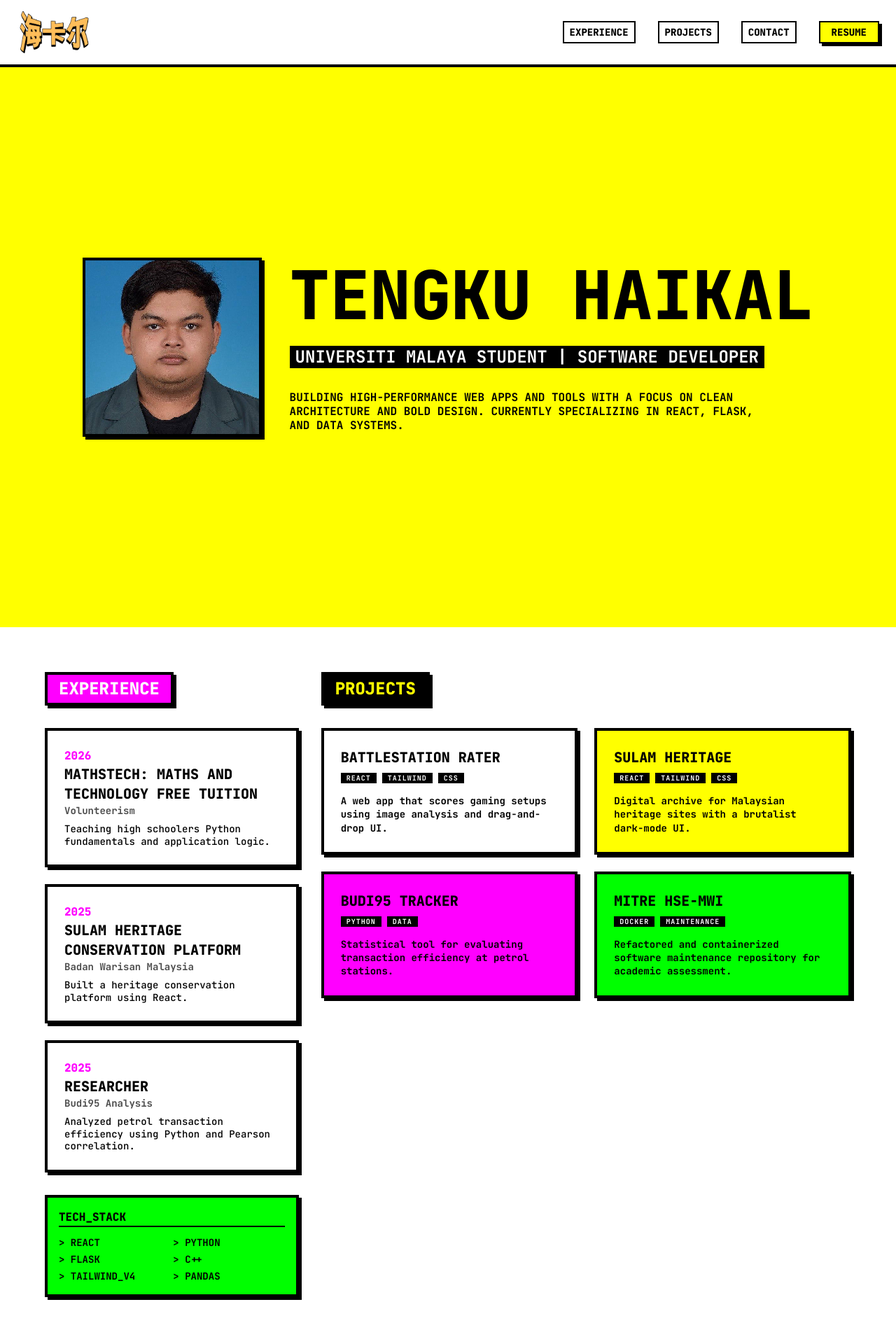
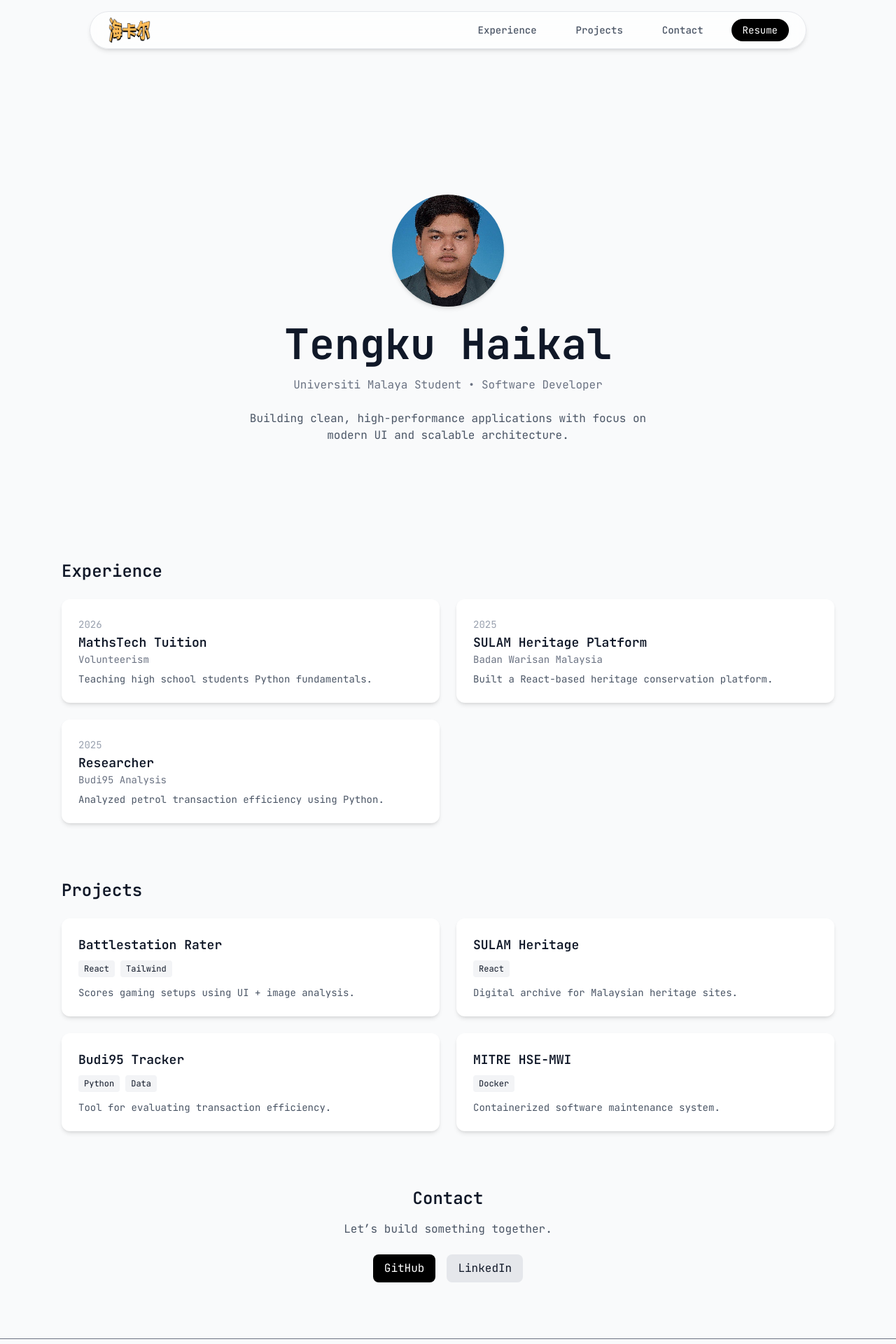
Before and after one commit to tengkuhaikal-12/portfolio, a React (Vite) app: page / in a window 1280 px wide. Shown: the top 1920 px of the page at 70% size. Built offline with nearby package versions, Linux system fonts and the light colour scheme.

Commit message:
change ui

```diff
--- a/index.html
+++ b/index.html
@@ -2,7 +2,7 @@
 <html lang="en">
   <head>
     <meta charset="UTF-8" />
-    <link rel="icon" type="image/svg+xml" href="/src/assets/portfolio.svg" />
+    <link rel="icon" type="image/svg+xml" href="/portfolio.svg" />
     <meta name="viewport" content="width=device-width, initial-scale=1.0" />
     <link href="https://fonts.googleapis.com/css2?family=JetBrains+Mono:wght@100..800&display=swap" rel="stylesheet">
     <title>tmhta's</title>
--- a/src/App.jsx
+++ b/src/App.jsx
@@ -3,154 +3,140 @@ import Navbar from './component/Navbar';
 
 const Portfolio = () => {
   return (
-    <div className="min-h-screen bg-white text-black font-body selection:bg-accent selection:text-white">
+    <div className="min-h-screen bg-gray-50 text-gray-900 font-body">
 
       <Navbar />
-      {/* --- HERO / INTRO SECTION --- */}
-      <section className="mb-16 bg-brand p-8 min-h-[100vh] flex flex-col md:flex-row justify-center items-center gap-10">
 
+      {/* HERO */}
+      <section className="min-h-screen flex flex-col justify-center items-center text-center px-6 pt-28">
         <img
           src="/profile.jpg"
-          alt="profile-picture"
-          className="w-40 h-40 md:w-64 md:h-64 object-cover rounded-full border-4 border-black shadow-flat"
+          alt="profile"
+          className="w-32 h-32 md:w-40 md:h-40 rounded-full object-cover shadow-md mb-6"
         />
 
-        <div className="flex flex-col justify-center items-center md:items-start text-center md:text-left gap-2">
+        <h1 className="text-4xl md:text-6xl font-bold mb-4">
+          Tengku Haikal
+        </h1>
 
-          <h1 className="font-display text-5xl md:text-8xl font-black uppercase leading-none mb-4">
-            TENGKU HAIKAL
-          </h1>
+        <p className="text-gray-500 mb-6">
+          Universiti Malaya Student • Software Developer
+        </p>
 
-          <p className="font-display text-xl md:text-2xl font-bold bg-black text-white inline-block px-2 mb-6">
-            UNIVERSITI MALAYA STUDENT | SOFTWARE DEVELOPER
-          </p>
-
-          <p className="font-display text-l max-w-2xl font-bold leading-tight">
-            BUILDING HIGH-PERFORMANCE WEB APPS AND TOOLS WITH A FOCUS ON
-            CLEAN ARCHITECTURE AND BOLD DESIGN. CURRENTLY SPECIALIZING IN
-            REACT, FLASK, AND DATA SYSTEMS.
-          </p>
-
-        </div>
+        <p className="max-w-xl text-gray-600">
+          Building clean, high-performance applications with focus on
+          modern UI and scalable architecture.
+        </p>
       </section>
 
-      <div className="grid grid-cols-1 lg:grid-cols-12 gap-8 m-16">
+      {/* CONTENT */}
+      <div className="max-w-6xl mx-auto px-6 pb-20 space-y-20">
 
-        {/* --- EXPERIENCE SECTION (Left Column) --- */}
-        <aside className="lg:col-span-4 space-y-8 scroll-mt-24" id='experience'>
-          <h2 className="font-display text-2xl font-black uppercase bg-accent text-white px-4 py-1 border-4 border-black inline-block shadow-flat">
-            Experience
-          </h2>
+        {/* EXPERIENCE */}
+        <section id="experience" className="scroll-mt-28">
+          <h2 className="text-2xl font-semibold mb-6">Experience</h2>
 
-          <div className="space-y-6">
+          <div className="grid md:grid-cols-2 gap-6">
             <ExperienceCard
               year="2026"
-              title="MathsTech: Maths and Technology Free Tuition"
+              title="MathsTech Tuition"
               org="Volunteerism"
-              desc="Teaching high schoolers Python fundamentals and application logic."
-              color='bg-lime'
+              desc="Teaching high school students Python fundamentals."
             />
             <ExperienceCard
               year="2025"
-              title="SULAM Heritage Conservation Platform"
+              title="SULAM Heritage Platform"
               org="Badan Warisan Malaysia"
-              desc="Built a heritage conservation platform using React."
-              color='bg-brand'
+              desc="Built a React-based heritage conservation platform."
             />
             <ExperienceCard
               year="2025"
               title="Researcher"
               org="Budi95 Analysis"
-              desc="Analyzed petrol transaction efficiency using Python and Pearson correlation."
-              color='bg-success'
+              desc="Analyzed petrol transaction efficiency using Python."
             />
           </div>
+        </section>
 
-          {/* SKILLS BOX */}
-          <div className="border-4 border-black p-4 bg-success shadow-flat">
-            <h3 className="font-display font-black uppercase border-b-2 border-black mb-3">Tech_Stack</h3>
-            <ul className="font-display font-bold text-sm grid grid-cols-2 gap-1">
-              <li>{'>'} REACT</li>
-              <li>{'>'} PYTHON</li>
-              <li>{'>'} FLASK</li>
-              <li>{'>'} C++</li>
-              <li>{'>'} TAILWIND_V4</li>
-              <li>{'>'} PANDAS</li>
-            </ul>
-          </div>
-        </aside>
+        {/* PROJECTS */}
+        <section id="projects" className="scroll-mt-28">
+          <h2 className="text-2xl font-semibold mb-6">Projects</h2>
 
-        {/* --- PROJECTS SECTION (Right Column) --- */}
-        <main className="lg:col-span-8 space-y-8 scroll-mt-24" id='projects'>
-          <h2 className="font-display text-2xl font-black uppercase bg-black text-brand px-4 py-1 border-4 border-black inline-block shadow-flat">
-            Projects
-          </h2>
-
-          <div className="grid grid-cols-1 md:grid-cols-2 gap-6">
+          <div className="grid md:grid-cols-2 gap-6">
             <ProjectCard
               title="Battlestation Rater"
-              tags={["React", "Tailwind", "CSS"]}
-              desc="A web app that scores gaming setups using image analysis and drag-and-drop UI."
-              color="bg-white"
+              tags={["React", "Tailwind"]}
+              desc="Scores gaming setups using UI + image analysis."
             />
             <ProjectCard
               title="SULAM Heritage"
-              tags={["React", "Tailwind", "CSS"]}
-              desc="Digital archive for Malaysian heritage sites with a brutalist dark-mode UI."
-              color="bg-brand"
+              tags={["React"]}
+              desc="Digital archive for Malaysian heritage sites."
             />
             <ProjectCard
               title="Budi95 Tracker"
               tags={["Python", "Data"]}
-              desc="Statistical tool for evaluating transaction efficiency at petrol stations."
-              color="bg-accent"
+              desc="Tool for evaluating transaction efficiency."
             />
             <ProjectCard
               title="MITRE HSE-MWI"
-              tags={["Docker", "Maintenance"]}
-              desc="Refactored and containerized software maintenance repository for academic assessment."
-              color="bg-success"
+              tags={["Docker"]}
+              desc="Containerized software maintenance system."
             />
           </div>
-        </main>
+        </section>
+
+        {/* CONTACT */}
+        <section id="contact" className="scroll-mt-28 text-center">
+          <h2 className="text-2xl font-semibold mb-4">Contact</h2>
+
+          <p className="text-gray-600 mb-6">
+            Let’s build something together.
+          </p>
+
+          <div className="flex justify-center gap-4">
+            <a href="#" className="bg-black text-white px-4 py-2 rounded-lg hover:bg-gray-800 transition">
+              GitHub
+            </a>
+            <a href="#" className="bg-gray-200 px-4 py-2 rounded-lg hover:bg-gray-300 transition">
+              LinkedIn
+            </a>
+          </div>
+        </section>
       </div>
 
-      {/* --- FOOTER --- */}
-      <footer className="mt-20 border-t-4 border-black p-8 flex flex-col md:flex-row justify-between items-center gap-4 bg-brand text-black">
-
-        <div className='flex flex-col'>
-        <p className="font-display font-black uppercase">© 2026 // Tengku Haikal </p>
-        <img src="/haikal-logo.svg" alt="TMHTA" className='h-15 w-auto object-contain'/>
-        </div>
-        <div className="flex gap-4">
-          <a href="#" className="bg-black text-white px-4 py-1 font-display font-bold hover:bg-accent transition-colors">GITHUB</a>
-          <a href="#" className="bg-black text-white px-4 py-1 font-display font-bold hover:bg-accent hover:text-black transition-colors">LINKEDIN</a>
-        </div>
+      {/* FOOTER */}
+      <footer className="text-center py-6 text-gray-500 border-t">
+        © 2026 Tengku Haikal
       </footer>
     </div>
   );
 };
 
-/* --- SUB-COMPONENTS FOR CLEANER CODE --- */
+/* ---------------- COMPONENTS ---------------- */
 
-const ExperienceCard = ({ year, title, org, desc, color }) => (
-  <div className={`w-full border-4 border-black hover:${color} p-6 shadow-flat hover:-translate-x-1 hover:-translate-y-1 hover:shadow-flat-lg transition-all cursor-pointer`}>
-    <span className="font-display font-black text-accent">{year}</span>
-    <h3 className="font-display text-xl font-black uppercase">{title}</h3>
-    <p className="font-display font-bold text-sm opacity-70 mb-2">{org}</p>
-    <p className="text-sm font-medium leading-tight">{desc}</p>
+const ExperienceCard = ({ year, title, org, desc }) => (
+  <div className="bg-white p-6 rounded-xl shadow-md hover:shadow-lg transition">
+    <span className="text-sm text-gray-400">{year}</span>
+    <h3 className="text-lg font-semibold">{title}</h3>
+    <p className="text-sm text-gray-500 mb-2">{org}</p>
+    <p className="text-sm text-gray-600">{desc}</p>
   </div>
 );
 
-const ProjectCard = ({ title, tags, desc, color }) => (
-  <div className={`border-4 border-black ${color} p-6 shadow-flat hover:-translate-x-1 hover:-translate-y-1 hover:shadow-flat-lg transition-all cursor-pointer`}>
-    <h3 className="font-display text-xl font-black uppercase mb-2">{title}</h3>
-    <div className="flex flex-wrap gap-2 mb-4">
+const ProjectCard = ({ title, tags, desc }) => (
+  <div className="bg-white p-6 rounded-xl shadow-md hover:shadow-lg transition">
+    <h3 className="text-lg font-semibold mb-2">{title}</h3>
+
+    <div className="flex flex-wrap gap-2 mb-3">
       {tags.map(tag => (
-        <span key={tag} className="bg-black text-white text-[10px] px-2 font-bold uppercase tracking-widest">{tag}</span>
+        <span key={tag} className="text-xs bg-gray-100 px-2 py-1 rounded">
+          {tag}
+        </span>
       ))}
     </div>
-    <p className="text-sm font-bold leading-snug">{desc}</p>
+
+    <p className="text-sm text-gray-600">{desc}</p>
   </div>
 );
 
--- a/src/component/Navbar.jsx
+++ b/src/component/Navbar.jsx
@@ -10,72 +10,65 @@ const Navbar = () => {
   ];
 
   return (
-        <nav className={`sticky top-0 z-50 border-b-4 border-black px-6 py-4 transition-shadow bg-white`}>
-            <div className="max-w-7xl mx-auto flex justify-between items-center">
+    <nav className="fixed top-4 left-1/2 -translate-x-1/2 z-50 w-[90%] max-w-5xl">
+
+      {/* MAIN BAR */}
+      <div className="bg-white/70 backdrop-blur-lg rounded-full shadow-md px-6 py-2 flex justify-between items-center border border-gray-200 bg-brand">
 
         {/* LOGO */}
-                <div className="font-display text-l font-black uppercase tracking-tighter">
-                    <a href="/" className="hover:text-accent transition-colors">
-                        <img src="/haikal-logo.svg" alt="TMHTA" className='h-15 w-auto object-contain'/>
-                    </a>
-                </div>
+        <img src="/haikal-logo.svg" alt="logo" className="h-9 cursor-pointer"/>
 
-                {/* DESKTOP NAV */}
-                <div className="hidden md:flex items-center gap-8">
-                    {navLinks.map((link) => (
+        {/* DESKTOP */}
+        <div className="hidden md:flex gap-6 items-center">
+          {navLinks.map(link => (
             <a
               key={link.name}
               href={link.href}
-                            className="font-display font-black uppercase text-sm hover:bg-black hover:text-white px-2 py-1 transition-all font-20 border-2"
+              className="text-sm text-gray-600 hover:text-white hover:bg-black px-4 py-1.5 rounded-full transition font-medium"
             >
               {link.name}
             </a>
           ))}
+
           <a
             href="/resume.pdf"
-                        className="bg-brand border-2 border-black px-4 py-1 font-display font-black uppercase text-sm shadow-[4px_4px_0px_0px_rgba(0,0,0,1)] hover:shadow-none hover:translate-x-[2px] hover:translate-y-[2px] transition-all"
+            className="bg-black text-white px-4 py-1.5 rounded-full text-sm hover:bg-gray-800 transition"
           >
             Resume
           </a>
         </div>
 
-                {/* MOBILE MENU BUTTON */}
+        {/* MOBILE BUTTON */}
         <button
           onClick={() => setIsOpen(!isOpen)}
-                    className="md:hidden border-2 border-black p-2 bg-accent relative w-8 h-8 flex items-center justify-center"
+          className="md:hidden relative w-8 h-8 flex items-center justify-center cursor-pointer"
         >
-                    <span
-                        className={`absolute w-6 h-1 bg-black transition-all duration-300 ${isOpen ? "rotate-45" : "-translate-y-2"
-                            }`}
-                    ></span>
-
-                    <span
-                        className={`absolute w-6 h-1 bg-black transition-all duration-300 ${isOpen ? "opacity-0" : ""
-                            }`}
-                    ></span>
-
-                    <span
-                        className={`absolute w-6 h-1 bg-black transition-all duration-300 ${isOpen ? "-rotate-45" : "translate-y-2"
-                            }`}
-                    ></span>
+          <span className={`absolute w-5 h-[2px] bg-black transition ${isOpen ? "rotate-45" : "-translate-y-1.5"}`} />
+          <span className={`absolute w-5 h-[2px] bg-black transition ${isOpen ? "opacity-0" : ""}`} />
+          <span className={`absolute w-5 h-[2px] bg-black transition ${isOpen ? "-rotate-45" : "translate-y-1.5"}`} />
         </button>
       </div>
 
-            {/* MOBILE DROPDOWN */}
-            {isOpen && (
-                <div className="md:hidden absolute top-[100%] right-0 bg-accent border-4 border-black p-6 flex flex-col gap-4 animate-in slide-in-from-top duration-300">
-                    {navLinks.map((link) => (
+      {/* MOBILE MENU */}
+      <div
+        className={`md:hidden overflow-hidden transition-all duration-300 ${
+          isOpen ? "max-h-60 opacity-100 mt-2" : "max-h-0 opacity-0"
+        }`}
+      >
+        <div className="bg-white/80 backdrop-blur-lg rounded-2xl shadow-md p-4 flex flex-col border border-gray-200">
+          {navLinks.map(link => (
             <a
               key={link.name}
               href={link.href}
               onClick={() => setIsOpen(false)}
-                            className="font-display font-black uppercase text-l border-b-2 border-black pb-2 hover:bg-black hover:text-white transition-colors"
+              className="text-gray-600 hover:text-white hover:bg-black rounded-full px-4 py-1.5 transition"
             >
               {link.name}
             </a>
           ))}
         </div>
-            )}
+      </div>
+
     </nav>
   );
 };
--- a/src/index.css
+++ b/src/index.css
@@ -34,14 +34,14 @@
 
   /* 3. NO ROUNDED CORNERS (FIXED) */
   /* We define the base radius and specific steps manually to override defaults */
-  --radius: 0px;
+  /* --radius: 0px;
   --radius-sm: 0px;
   --radius-md: 0px;
   --radius-lg: 0px;
   --radius-xl: 0px;
   --radius-2xl: 0px;
   --radius-3xl: 0px;
-  --radius-full: 0px;
+  --radius-full: 0px; */
 
   /* 4. FLAT SURFACE (HARD SHADOW) */
   --shadow-flat: 4px 4px 0px #000000;
@@ -58,13 +58,6 @@
     shape-rendering: crispEdges;
   }
 
-  /* Global reset to ensure no hidden border-radii leak in from browser defaults */
-  *,
-  ::before,
-  ::after {
-    border-radius: 0px !important;
-  }
-
   body {
     @apply bg-bg text-text;
     font-family: var(--font-body)
```
Lines whose indentation alone changed are shown as unchanged.
